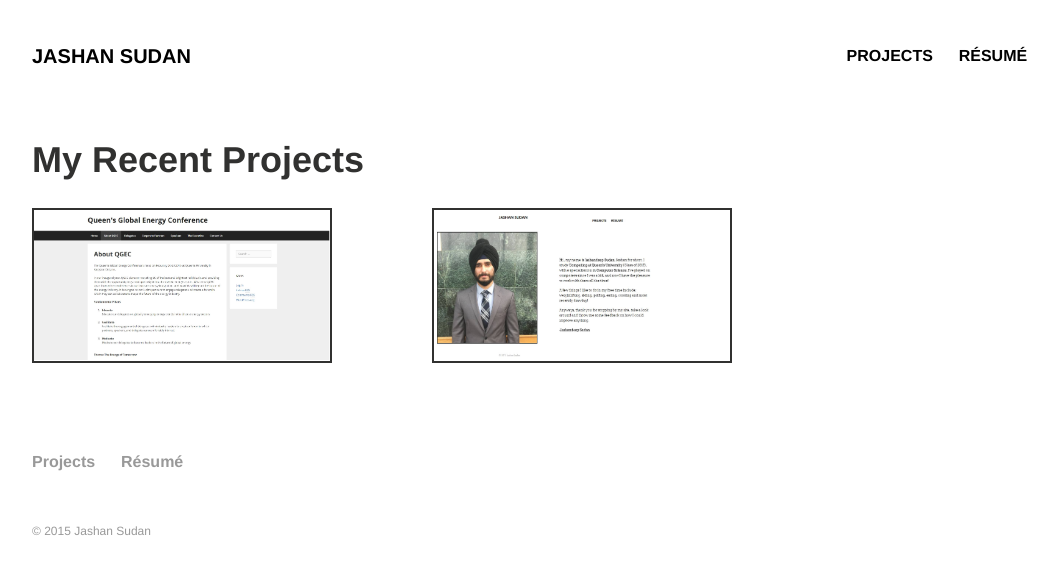
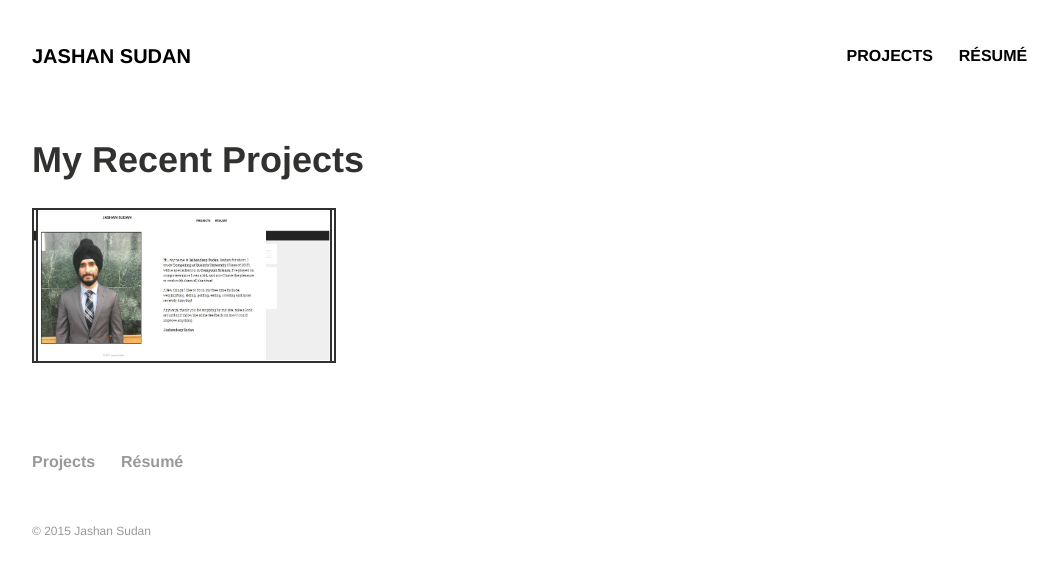
Before and after one commit to jashansudan/jashansudan, a Jekyll site: the page built from Projects/index.md, in a window 1280 px wide. Shown: the top 574 px of the page, without its empty margins (64-1122 px from the left). Built offline with Jekyll 4.4.1, drawn with Linux system fonts in a browser that asks for light colours.

Commit message:
updating

```diff
--- a/css/main.scss
+++ b/css/main.scss
@@ -57,7 +57,7 @@
 .bio {
 	height: 500px;
 	width: 500px;
-	position: relative;
+	position: absolute;
 	left: 7em;
 	top: 3em;
 	font-family: 'Arvo', serif;
@@ -87,7 +87,7 @@
 #project1 {
 	height: 155px;
 	width: 300px;
-	position: relative;
+	position: absolute;
 	left: 100px;
 	border: 2px solid;
 	display: inline;
```
